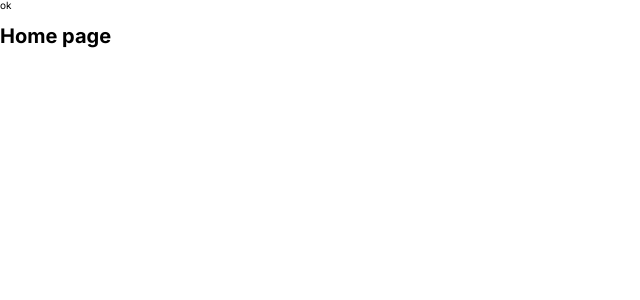
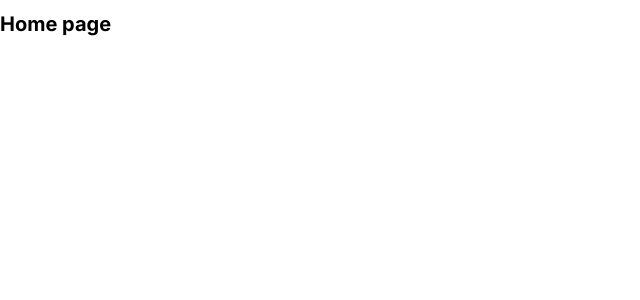
Before and after one commit to nhuthz10/Aglie_Badminton-FrontEnd, a React (Create React App) app: page / in a window 1280 px wide. Shown: the top 300 px of the page, without its empty margins (0-640 px from the left). Built offline with nearby package versions, Linux system fonts and the light colour scheme.

Commit message:
init front-end

```diff
--- a/src/App.js
+++ b/src/App.js
@@ -9,7 +9,6 @@ import { path } from "./utils";
 function App() {
   return (
     <div>
-      <div>ok</div>
       <Routes>
         <Route path={path.HOME} element={<Home />} />
         <Route path={path.NOT_FOUND} element={<NotFound />} />
```
